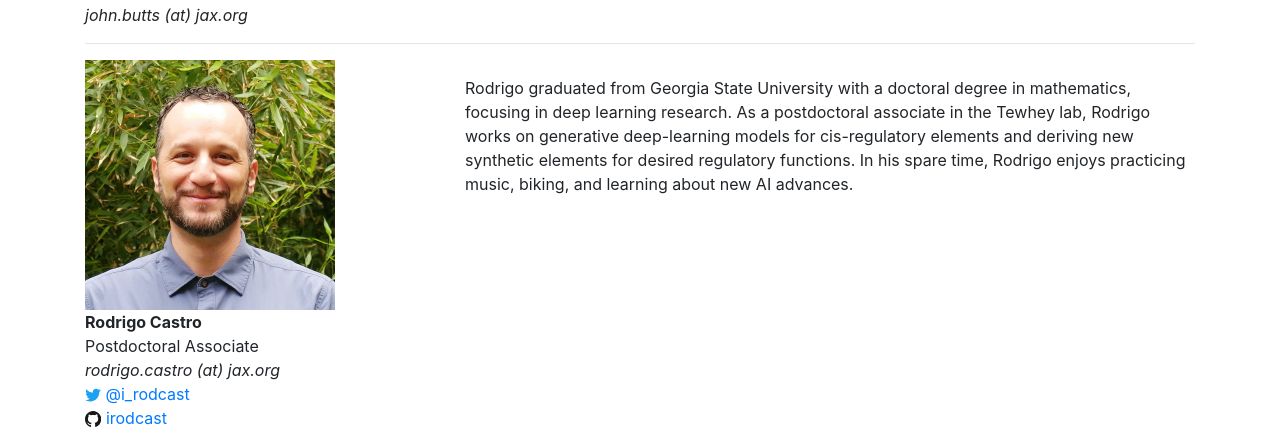
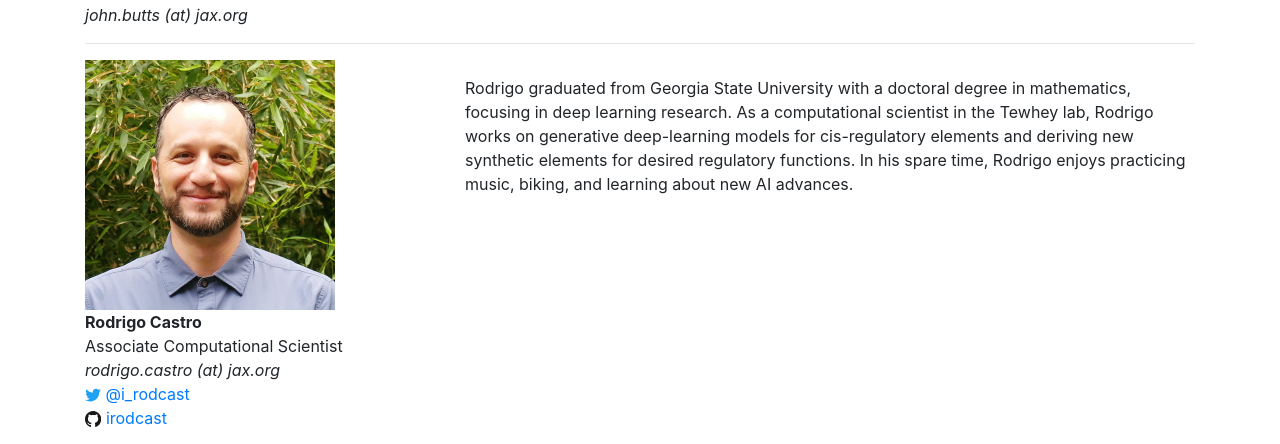
Before and after one commit to tewhey-lab/tewhey-lab.github.io, a Jekyll site: the page built from members/index.html, in a window 1280 px wide and 1400 px high, scrolled down 620 px. Shown: the part 182-626 px from the top of the window. Built offline with Jekyll 4.4.1, drawn with Linux system fonts in a browser that asks for light colours; nearby versions of some CDN libraries; comment, search, counter and statistics services are not loaded; some of the changed text lies outside the part shown.

Commit message:
Update members.yml

```diff
--- a/_data/members.yml
+++ b/_data/members.yml
@@ -36,12 +36,12 @@
 - name: Rodrigo Castro
   image: /static/img/members/headshots/Rodrigo.jpg
   altimage: /static/img/members/alt/Rodrigo.jpg
-  position: Postdoctoral Associate
+  position: Associate Computational Scientist
   email: rodrigo.castro (at) jax.org
   github: irodcast
   twitter: i_rodcast
   description: "Rodrigo graduated from Georgia State University with a doctoral degree in mathematics, focusing in deep learning research. \
-  As a postdoctoral associate in the Tewhey lab, Rodrigo works on generative deep-learning models for cis-regulatory elements and deriving \
+  As a computational scientist in the Tewhey lab, Rodrigo works on generative deep-learning models for cis-regulatory elements and deriving \
   new synthetic elements for desired regulatory functions. In his spare time, Rodrigo enjoys practicing music, biking, and learning about new AI advances. "
 
 - name: Hannah Dewey
@@ -82,7 +82,7 @@
 - name: Susan Kales
   image: /static/img/members/headshots/Susan.jpeg
   altimage: /static/img/members/alt/Susan.jpg
-  position: Research Assistant III
+  position: Associate Lab Manager
   email: susan.kales (at) jax.org
   description: "Susan graduated from the University of Colorado, Boulder with a degree in Molecular Cellular Developmental Biology.  \
   Before joining  JAX for four years Susan worked at Merck & Co. as a Research Biologist.  Susan worked for six years in \
```
